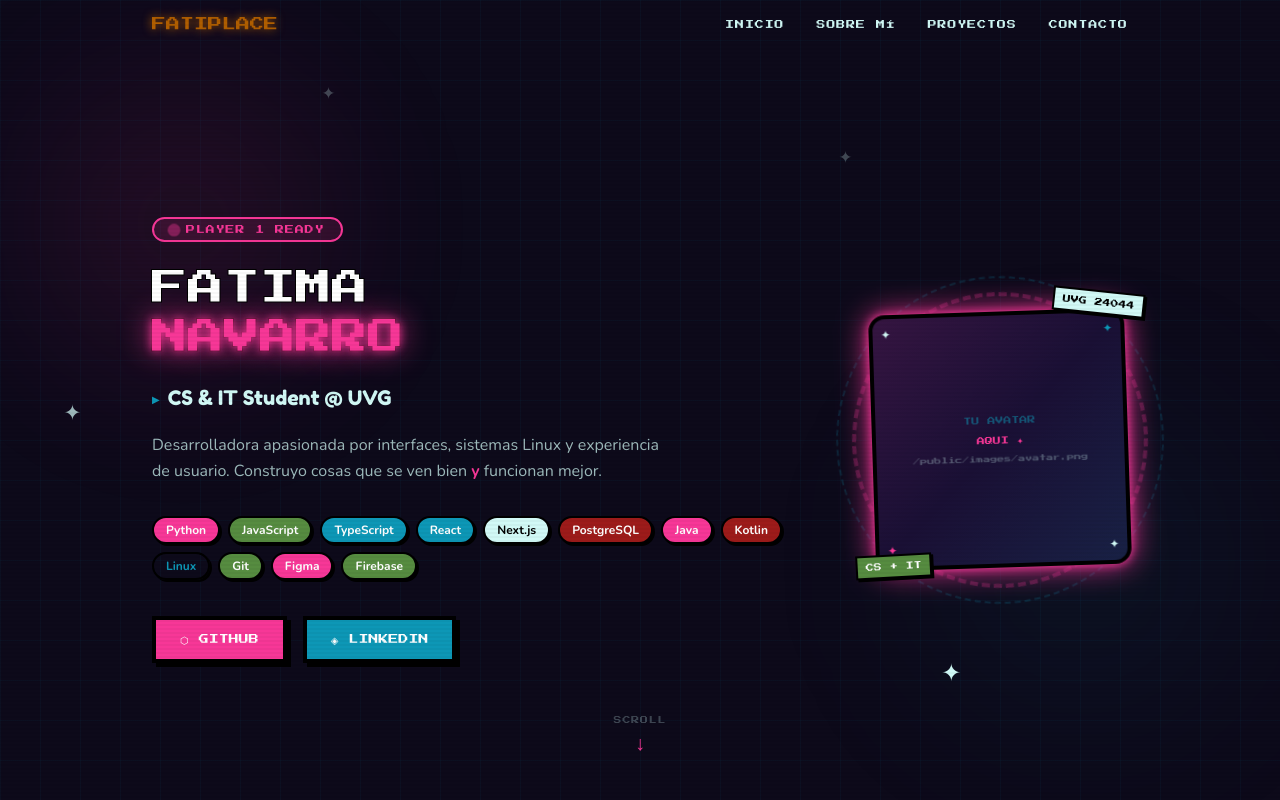
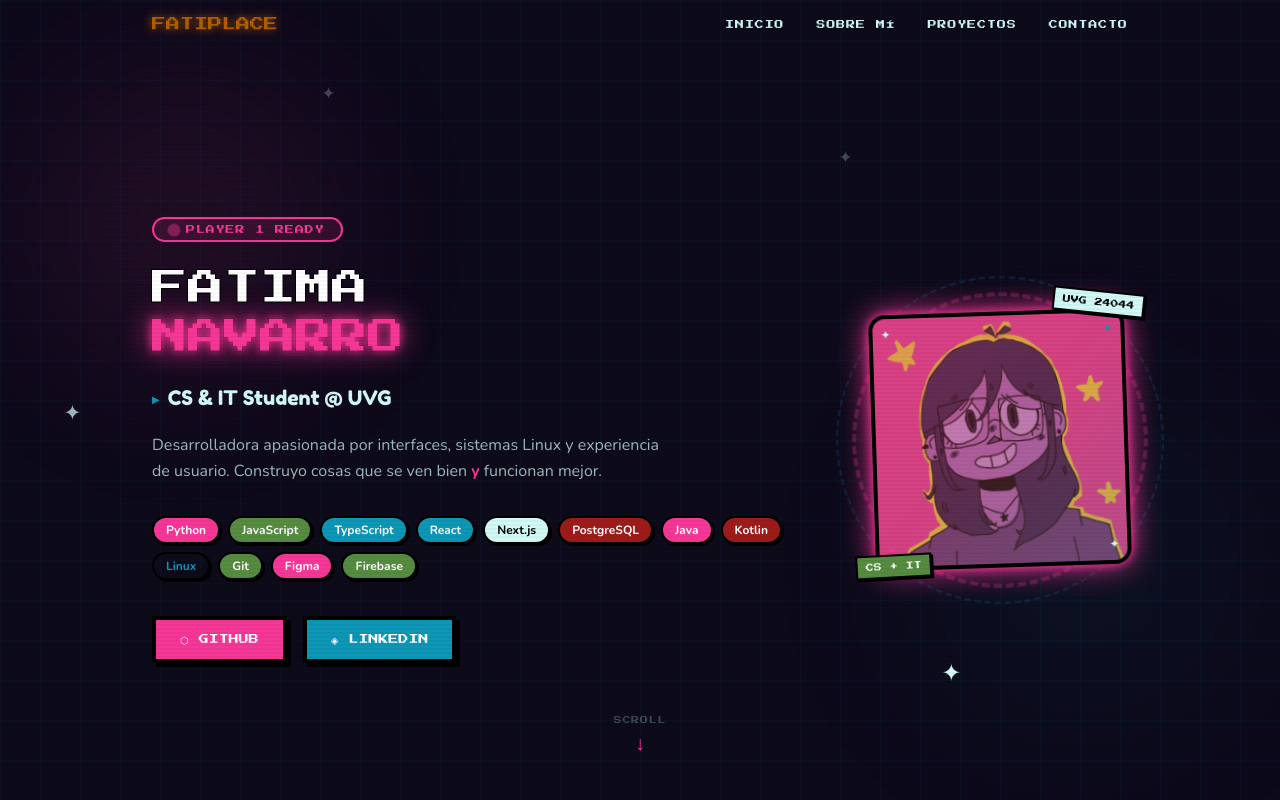
Before and after one commit to fatupopzz/fatiplace, a Next.js app: page / in a window 1280 px wide. Shown: the top 800 px of the page. Built offline with nearby package versions, Linux system fonts and the light colour scheme.

Commit message:
feat: added avatar

```diff
--- a/components/Hero.jsx
+++ b/components/Hero.jsx
@@ -123,11 +123,11 @@
               Cuando tengas tu avatar PNG listo, reemplaza este bloque con:
               <Image src="/images/avatar.png" alt="Fatima Navarro" fill className="object-cover" />
             */}
-            <div className="relative z-10 text-center px-4">
-              <p className="font-display text-[8px] mb-2" style={{ color: "#0d97b680" }}>TU AVATAR</p>
-              <p className="font-display text-[8px]" style={{ color: "#f73797" }}>AQUI ✦</p>
-              <p className="font-display text-[7px] mt-2" style={{ color: "#d1f9f650" }}>/public/images/avatar.png</p>
-            </div>
+           <img
+  src="/images/avatar.png"
+  alt="Fatima Navarro"
+  className="w-full h-full object-cover"
+/>
             <span className="absolute top-2 left-2 text-xs select-none" style={{ color: "#d1f9f6" }}>✦</span>
             <span className="absolute top-2 right-2 text-xs select-none" style={{ color: "#0d97b6" }}>✦</span>
             <span className="absolute bottom-2 left-2 text-xs select-none" style={{ color: "#f73797" }}>✦</span>
```
Also changed, not shown: public/images/avatar.png (renamed from public/pictures/avatar.png).
